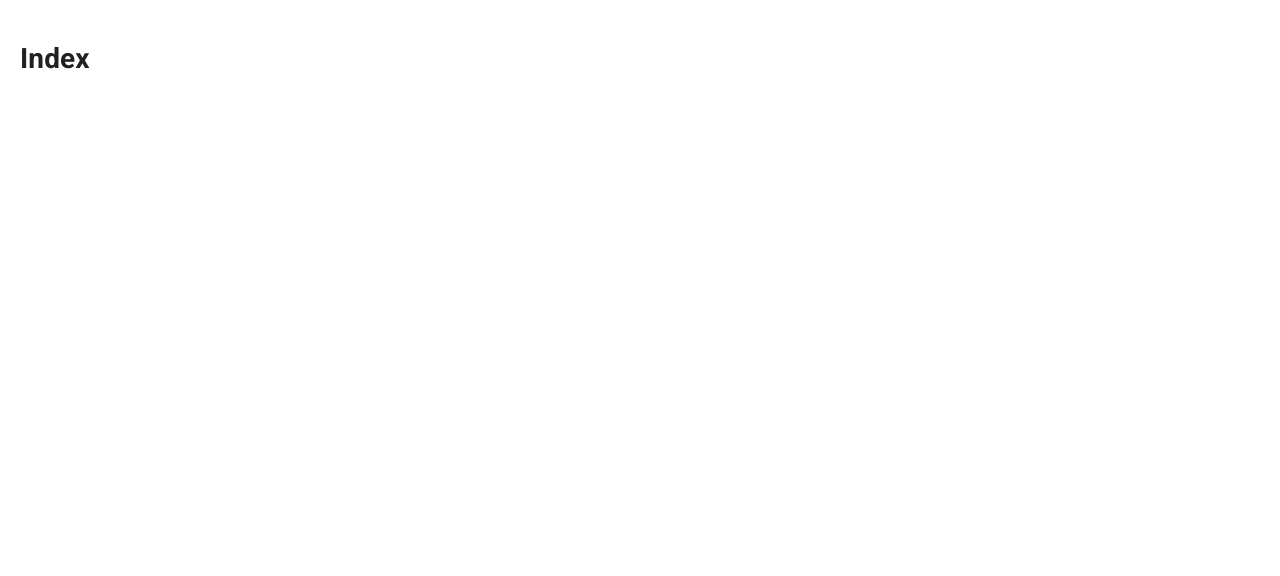
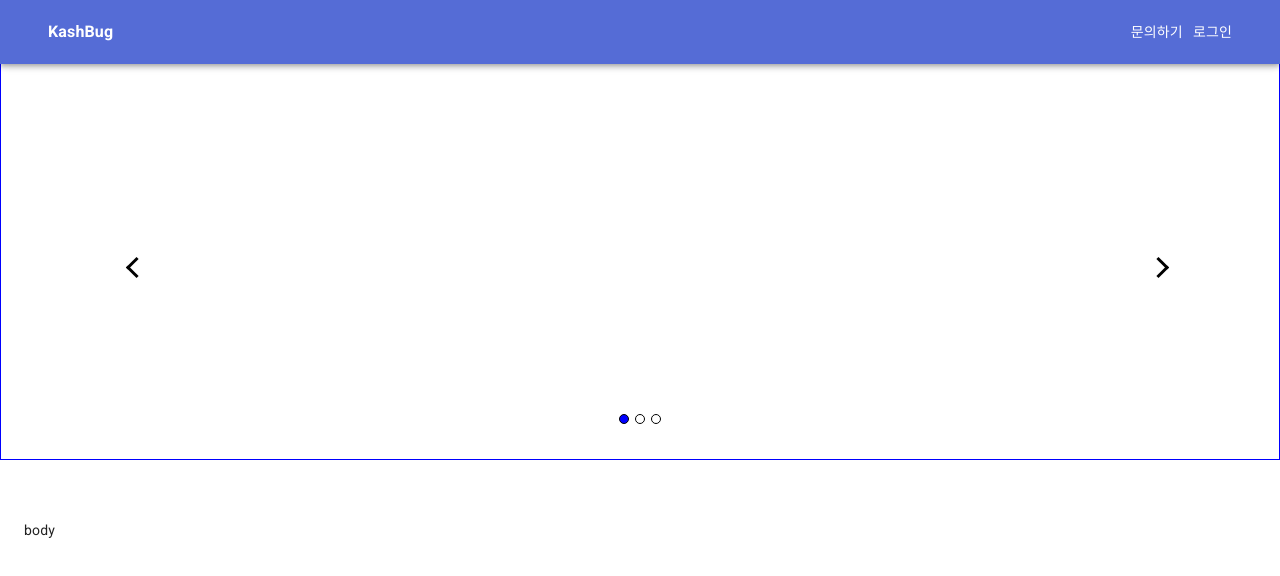
Before and after one commit to kashbug/kashbug-frontend, a Next.js app: page / in a window 1280 px wide. Shown: the top 576 px of the page. Built offline with nearby package versions, Linux system fonts and the light colour scheme.

Commit message:
add-to-navbar-and-faq 슬라이더 기초 추가

```diff
--- /dev/null
+++ b/src/components/slider.tsx
@@ -0,0 +1,35 @@
+import styled from 'styled-components';
+
+const SliderWrap = styled.div`
+    position:relative;height:100%;border:1px solid blue;
+`;
+const PointerWrap = styled.div`
+    position:absolute;top:90%;left:50%;transform:translate(-50%,-50%);
+    &::after {content:'';display:block;clear:both;}
+`;
+const Pointer = styled.div`
+    width:10px;height:10px;border:1px solid #000;border-radius:5px;float:left;margin: 3px;background-color:${props =>props.color|| ''};
+`;
+
+const RightBtn = styled.div`
+    position:absolute;top:50%;left:90%;transform:translate(-50%,-50%);border-right:3px solid #000;border-bottom:3px solid #000;width:15px;height:15px;transform:rotate(-45deg);
+`;
+const LeftBtn = styled.div`
+    position:absolute;top:50%;left:10%;transform:translate(-50%,-50%);border-top:3px solid #000;border-left:3px solid #000;width:15px;height:15px;transform:rotate(-45deg);
+`;
+
+const Slider = () => {
+    return (
+        <SliderWrap>
+            <RightBtn />
+            <LeftBtn />
+            <PointerWrap>
+                <Pointer color="blue"/>
+                <Pointer />
+                <Pointer />
+            </PointerWrap>
+        </SliderWrap>
+    );
+};
+
+export default Slider;
--- /dev/null
+++ b/src/containers/index/IndexContainer.tsx
@@ -0,0 +1,22 @@
+// mui
+import { createStyles, makeStyles, Theme } from '@material-ui/core/styles';
+import Slider from '../../components/slider';
+
+const useStyles = makeStyles((theme: Theme) =>
+  createStyles({
+    container: {
+        marginTop: '60px',
+    }
+  }),
+);
+
+const IndexContainer = () => {
+    const classes = useStyles();
+    return (
+        <div className={classes.container}>
+            body
+        </div>
+    );
+};
+
+export default IndexContainer;
--- a/src/containers/layout/layout.tsx
+++ b/src/containers/layout/layout.tsx
@@ -1,8 +1,4 @@
-import styled from 'styled-components';
-
-const CommonLayout = styled.div`
-	padding:20px;
-`;
+import Container from '@material-ui/core/Container';
 
 type Props = {
 	children: JSX.Element,
@@ -10,7 +6,7 @@ type Props = {
 
 const Layout = ({ children }: Props) => {
 	return (
-		<CommonLayout>{children}</CommonLayout>
+		<Container maxWidth="lg">{children}</Container>
 	)
 };
 
--- a/src/containers/layout/navbar.tsx
+++ b/src/containers/layout/navbar.tsx
@@ -3,9 +3,10 @@ import { createStyles, makeStyles, Theme } from '@material-ui/core/styles';
 import {
     AppBar,
     Toolbar,
-    Typography,
-    Button,
+    Container,
 } from '@material-ui/core';
+// next
+import  Link from 'next/link';
 
 const useStyles = makeStyles((theme: Theme) =>
   createStyles({
@@ -13,7 +14,9 @@ const useStyles = makeStyles((theme: Theme) =>
       flexGrow: 1,
     },
     title: {
-      flexGrow: 1,
+        fontWeight: 'bold',
+        fontSize: '1rem',
+        flexGrow: 1,
     },
   }),
 );
@@ -25,12 +28,19 @@ const NavBar = () => {
     return (
         <div className={classes.root}>
             <AppBar position="fixed">
-                <Toolbar>
-                <Typography variant="h6" className={classes.title}>
-                    KashBug
-                </Typography>
-                <Button color="inherit">로그인</Button>
-                </Toolbar>
+                <Container maxWidth="lg">
+                    <Toolbar>
+                        <Link href="/">
+                            <a className={classes.title}>KashBug</a>
+                        </Link>
+                        <Link href="/faq">
+                            <a>문의하기</a>
+                        </Link>
+                        <Link href="/login">
+                            <a style={{ marginLeft: '10px' }}>로그인</a>
+                        </Link>
+                    </Toolbar>
+                </Container>
             </AppBar>
         </div>
     )
--- a/src/pages/index.tsx
+++ b/src/pages/index.tsx
@@ -1,10 +1,19 @@
 import Layout from "../containers/layout/layout"
+import IndexContainer from "../containers/index/IndexContainer";
+import NavBar from "../containers/layout/navbar";
+import Slider from '../components/slider';
 
 const Index = () => {
 	return (
-		<Layout>
-			<h1>Index</h1>
-		</Layout>
+		<>
+			<NavBar />
+			<div style={{ marginTop: '60px', height: '400px' }}>
+                <Slider />
+            </div>
+			<Layout>
+				<IndexContainer />
+			</Layout>
+		</>
 	)
 };
 
```
